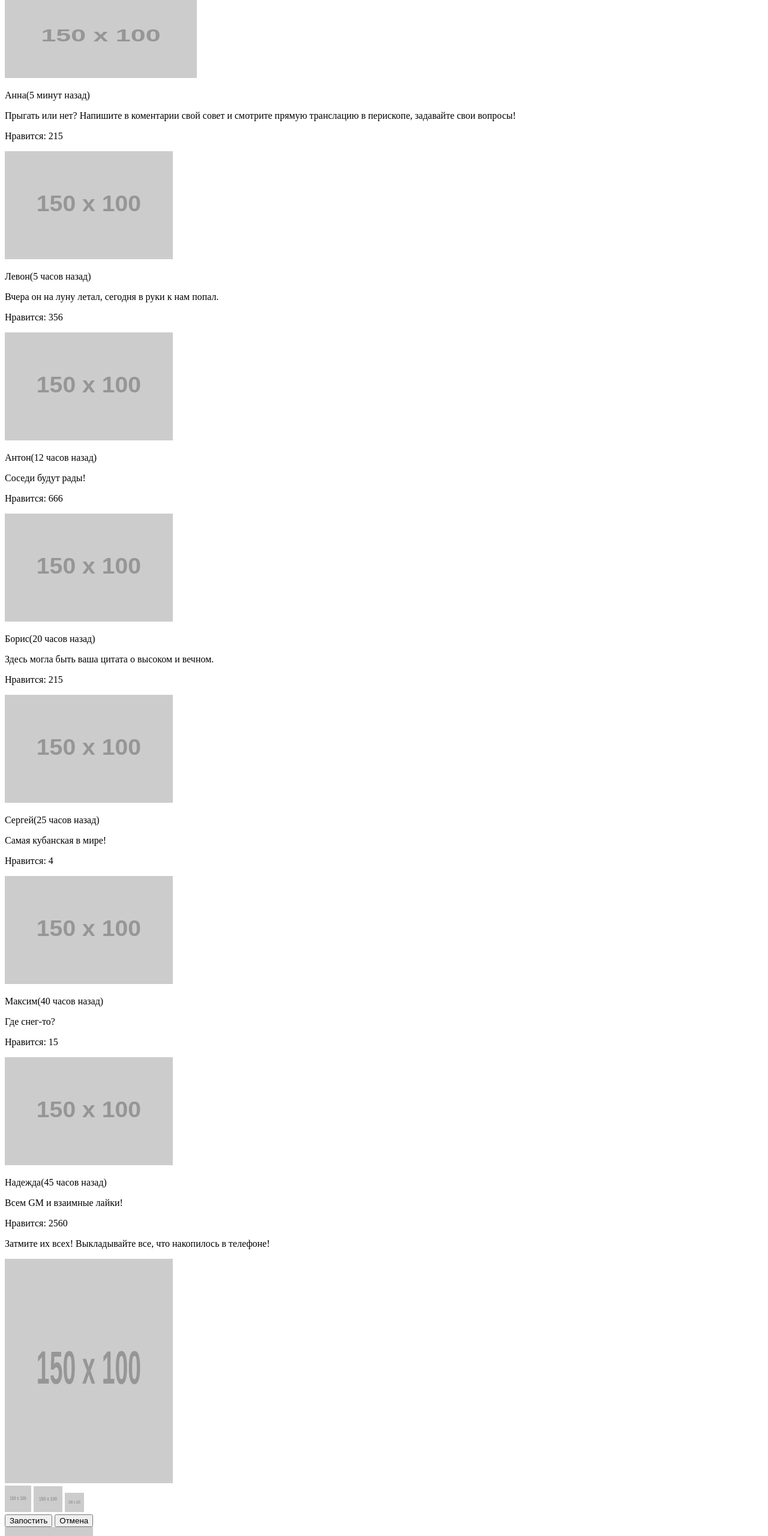
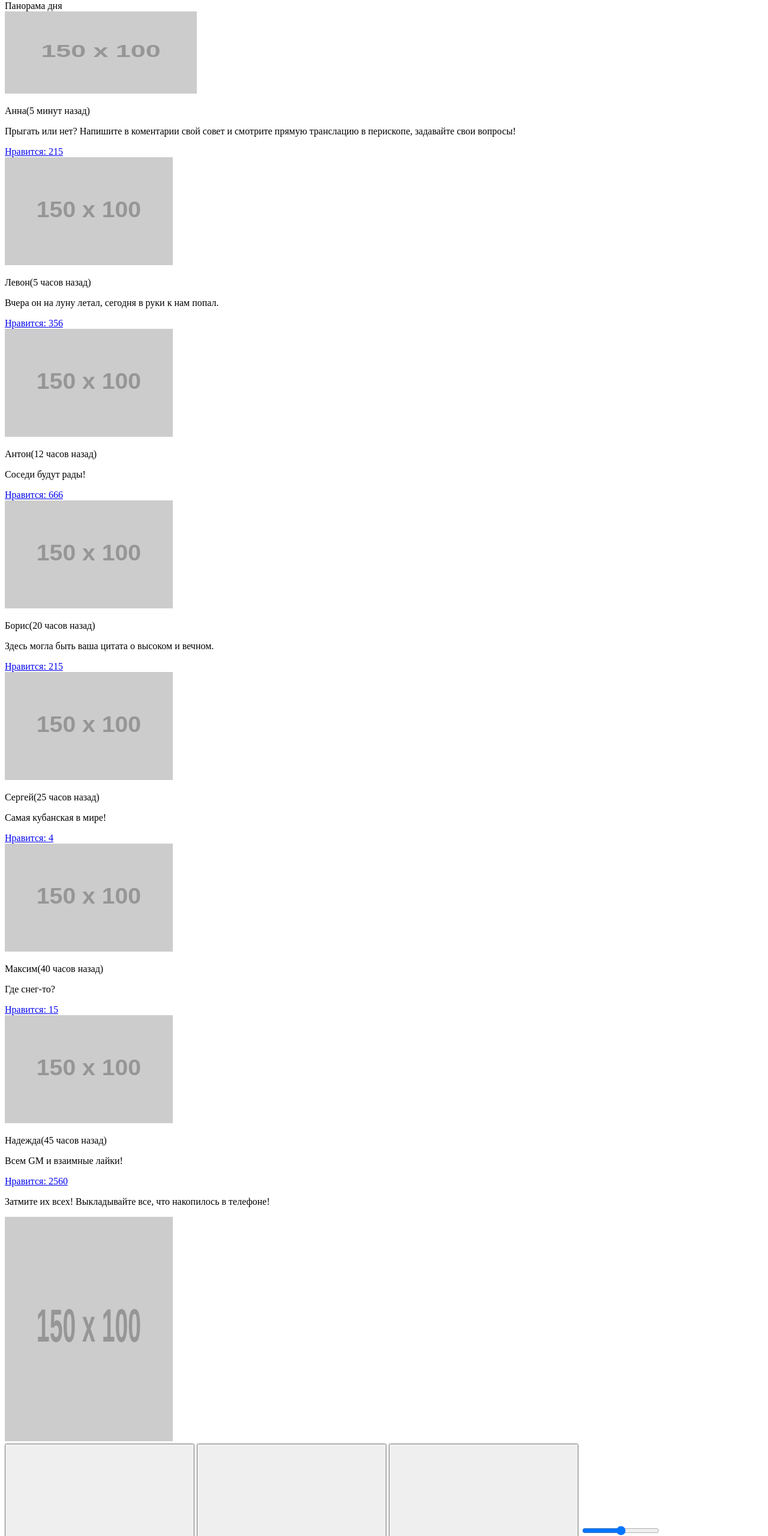
Before and after one commit to ronigaucho/134826-pink, a website: page photo.html in a window 1280 px wide. Shown: the part 240-2800 px from the top of the page at 60% size. Drawn offline with Linux system fonts and the light colour scheme; placeholder pictures from the web are drawn by us.

Commit message:
исправил замечания по видео наставника-photo

```diff
--- a/photo.html
+++ b/photo.html
@@ -17,99 +17,118 @@
       <nav class="main-nav">
         <ul class="main-nav__list">
           <li class="main-nav__item">
-            <a class="main-nav__link" href="#">Главная</a>
+            <a class="main-nav__link" href="../index.html">Главная</a>
           </li>
           <li class="main-nav__item">
-            <a class="main-nav__link" href="#">Фотографии</a>
+            <a class="main-nav__link" href="../photo.html">Фотографии</a>
           </li>
           <li class="main-nav__item">
-            <a class="main-nav__link" href="#">Конкурс</a>
+            <a class="main-nav__link" href="../form.html">Конкурс</a>
           </li>
           <li class="main-nav__item">
-            <a class="main-nav__link" href="#">Html Academy</a>
+            <a class="main-nav__link" href="https://htmlacademy.ru/">Html Academy</a>
           </li>
         </ul>
       </nav>
       <section class="features">
-        <div class="features-intro">
-          <h3 class="features-intro__header">Фотографии пользователей</h3>
-        </div>
+        <h2 class="features-intro__header">Фотографии пользователей</h2>
       </section>
     </header>
-    <main class="container">
+    <main>
       <section class="gallery">
-        <p class="gallery__header">Взгляните на фотографии, которые выкладывают пользователи!Видите, как не хватает ваших?</p>
+        <p class="gallery__description">Взгляните на фотографии, которые выкладывают пользователи!Видите, как не хватает ваших?</p>
         <section class="post">
-          <a class="post__image" href="#"><img src="http://placehold.it/150x100" width="320" height="137" alt="Фото1"></a>
-          <div class="post__comment">
-            <p class="post__author">Анна<span class="post__comment-time">(5 минут назад)</span></p>
+          <div class="post__promo">Панорама дня</div>
+          <a class="post__link" href="#"><img class="post__image" src="http://placehold.it/150x100" width="320" height="137" alt="Фото1"></a>
+          <div class="post__container">
+          <div class="post__description">
+            <p class="post__author">Анна<span class="post__upload-time">(5 минут назад)</span></p>
             <p class="post__text">Прыгать или нет? Напишите в коментарии свой совет и смотрите прямую транслацию в перископе, задавайте свои вопросы!</p>
-            <p class="post__like">Нравится: 215</p>
+            <a class="post__like" href="#">Нравится: <span class="post__like-count">215</span></a>
+          </div>
           </div>
         </section>
         <section class="post">
-          <a class="post__image" href="#"><img src="http://placehold.it/150x100" width="280" height="180" alt="Фото2"></a>
-          <div class="post__comment">
-            <p class="post__author">Левон<span class="post__comment-time">(5 часов назад)</span></p>
+          <div class="post__container">
+          <a class="post__link" href="#"><img class="post__image" src="http://placehold.it/150x100" width="280" height="180" alt="Фото2"></a>
+          <div class="post__description">
+            <p class="post__author">Левон<span class="post__upload-time">(5 часов назад)</span></p>
             <p class="post__text">Вчера он на луну летал, сегодня в руки к нам попал.</p>
-            <p class="post__like">Нравится: 356</p>
+            <a class="post__like" href="#">Нравится: <span class="post__like-count">356</span></a>
+          </div>
           </div>
         </section>
         <section class="post">
-          <a class="post__image" href="#"><img src="http://placehold.it/150x100" width="280" height="180" alt="Фото3"></a>
-          <div class="post__comment">
-            <p class="post__author">Антон<span class="post__comment-time">(12 часов назад)</span></p>
+          <div class="post__container">
+          <a class="post__link" href="#"><img class="post__image" src="http://placehold.it/150x100" width="280" height="180" alt="Фото3"></a>
+          <div class="post__description">
+            <p class="post__author">Антон<span class="post__upload-time">(12 часов назад)</span></p>
             <p class="post__text">Соседи будут рады!</p>
-            <p class="post__like">Нравится: 666</p>
+            <a class="post__like" href="#">Нравится: <span class="post__like-count">666</span></a>
+          </div>
           </div>
         </section>
         <section class="post">
-          <a class="post__image" href="#"><img src="http://placehold.it/150x100" width="280" height="180" alt="Фото4"></a>
-          <div class="post__comment">
-            <p class="post__author">Борис<span class="post__comment-time">(20 часов назад)</span></p>
+          <div class="post__container">
+          <a class="post__link" href="#"><img class="post__image" src="http://placehold.it/150x100" width="280" height="180" alt="Фото4"></a>
+          <div class="post__description">
+            <p class="post__author">Борис<span class="post__upload-time">(20 часов назад)</span></p>
             <p class="post__text">Здесь могла быть ваша цитата о высоком и вечном.</p>
-            <p class="post__like">Нравится: 215</p>
+            <a class="post__like" href="#">Нравится: <span class="post__like-count">215</span></a>
+          </div>
           </div>
         </section>
         <section class="post">
-          <a class="post__image" href="#"><img src="http://placehold.it/150x100" width="280" height="180" alt="Фото5"></a>
-          <div class="post__comment">
-            <p class="post__author">Сергей<span class="post__comment-time">(25 часов назад)</span></p>
+          <div class="post__container">
+          <a class="post__link" href="#"><img class="post__image" src="http://placehold.it/150x100" width="280" height="180" alt="Фото5"></a>
+          <div class="post__description">
+            <p class="post__author">Сергей<span class="post__upload-time">(25 часов назад)</span></p>
             <p class="post__text">Самая кубанская в мире!</p>
-            <p class="post__like">Нравится: 4</p>
+            <a class="post__like" href="#">Нравится: <span class="post__like-count">4</span></a>
+          </div>
           </div>
         </section>
         <section class="post">
-          <a class="post__image" href="#"><img src="http://placehold.it/150x100" width="280" height="180" alt="Фото6"></a>
-          <div class="post__comment">
-            <p class="post__author">Максим<span class="post__comment-time">(40 часов назад)</span></p>
+          <div class="post__container">
+          <a class="post__link" href="#"><img class="post__image" src="http://placehold.it/150x100" width="280" height="180" alt="Фото6"></a>
+          <div class="post__description">
+            <p class="post__author">Максим<span class="post__upload-time">(40 часов назад)</span></p>
             <p class="post__text">Где снег-то?</p>
-            <p class="post__like">Нравится: 15</p>
+            <a class="post__like" href="#">Нравится: <span class="post__like-count">15</span></a>
+          </div>
           </div>
         </section>
         <section class="post">
-          <a class="post__image" href="#"><img src="http://placehold.it/150x100" width="280" height="180" alt="Фото7"></a>
-          <div class="post__comment">
-            <p class="post__author">Надежда<span class="post__comment-time">(45 часов назад)</span></p>
+          <div class="post__container">
+          <a class="post__link" href="#"><img class="post__image" src="http://placehold.it/150x100" width="280" height="180" alt="Фото7"></a>
+          <div class="post__description">
+            <p class="post__author">Надежда<span class="post__upload-time">(45 часов назад)</span></p>
             <p class="post__text">Всем GM и взаимные лайки!</p>
-            <p class="post__like">Нравится: 2560</p>
+            <a class="post__like" href="#">Нравится: <span class="post__like-count">2560</span></a>
+          </div>
           </div>
         </section>
       </section>
-      <section class="myphoto">
-        <p class="myphoto__header">Затмите их всех! Выкладывайте все, что накопилось в телефоне!</p>
-        <div class="myphoto__box">
-          <img class="myphoto__image" src="http://placehold.it/150x100" width="280" height="374" alt="Фото8">
-          <div class="myphoto__tools">
-            <img class="myphoto__crop" src="http://placehold.it/150x100" width="44" height="44" alt="Фото9">
-            <img class="myphoto__fill" src="http://placehold.it/150x100" width="48" height="43" alt="Фото10">
-            <img class="myphoto__contrast" src="http://placehold.it/150x100" width="32" height="32" alt="Фото11">
-            <div class="myphoto__range">
-              <div class="myphoto__toggle"></div>
-            </div>
+      <section class="editor">
+        <div class="editor__container">
+        <p class="editor__description">Затмите их всех! Выкладывайте все, что накопилось в телефоне!</p>
+        <form class="editor__form" action="https://echo.htmlacademy.ru" method="post">
+          <img class="editor__image" src="http://placehold.it/150x100" width="280" height="374" alt="Фото8">
+          <div class="editor__tools">
+            <button class="editor__crop">
+              <svg class="editor__crop-icon"></svg>
+            </button>
+            <button class="editor__fill">
+              <svg class="editor__fill-icon"></svg>
+            </button>
+            <button class="editor__contrast">
+              <svg class="editor__contrast-icon"></svg>
+            </button>
+            <input type="range" class="editor__range" name="range-scale" id="input-range">
           </div>
-          <input class="myphoto__post" type="submit" value="Запостить">
-          <input class="myphoto__cancel" type="submit" value="Отмена">
+          <input class="editor__post" type="submit" value="Запостить">
+          <input class="editor__cancel" type="reset" value="Отмена">
+        </form>
         </div>
       </section>
     </main>
@@ -130,7 +149,9 @@
       </ul>
       <div class="main-footer__copyright">
         <span class="main-footer__copyright-text">Разработано</span>
-        <a class="main-footer__copyright-link"><img class="main-footer__copyright-logo" src="http://placehold.it/150x100" width="27" height="34" alt="Лого Html Academy"></a>
+        <a class="main-footer__copyright-link" href="https://htmlacademy.ru/">
+          <img class="main-footer__copyright-logo" src="http://placehold.it/150x100" width="27" height="34" alt="Лого Html Academy">
+        </a>
       </div>
     </footer>
   </body>
```
